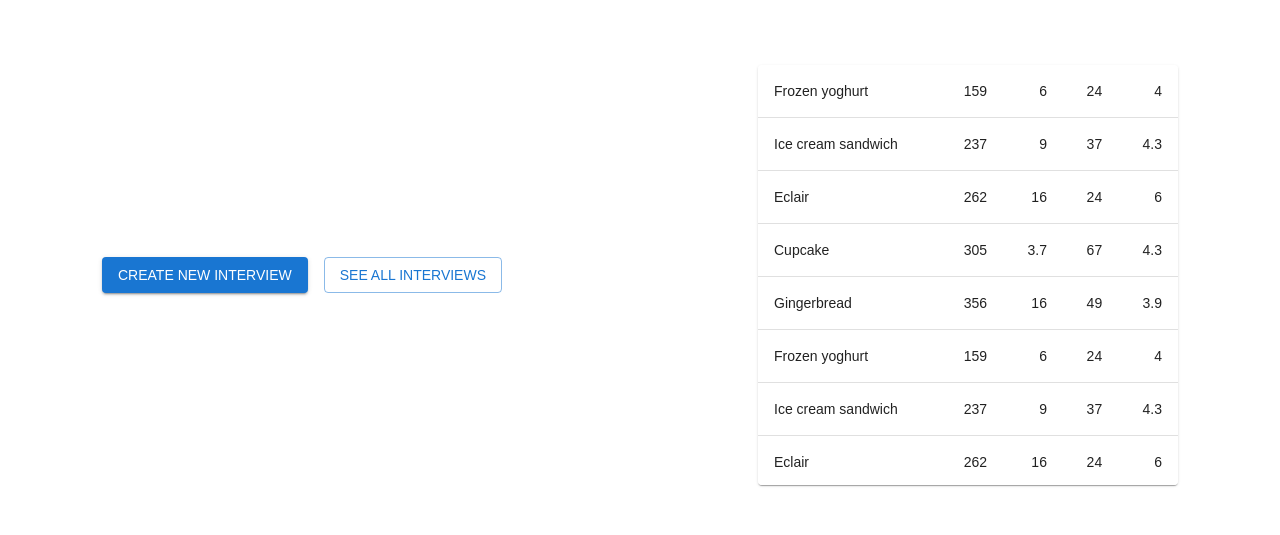
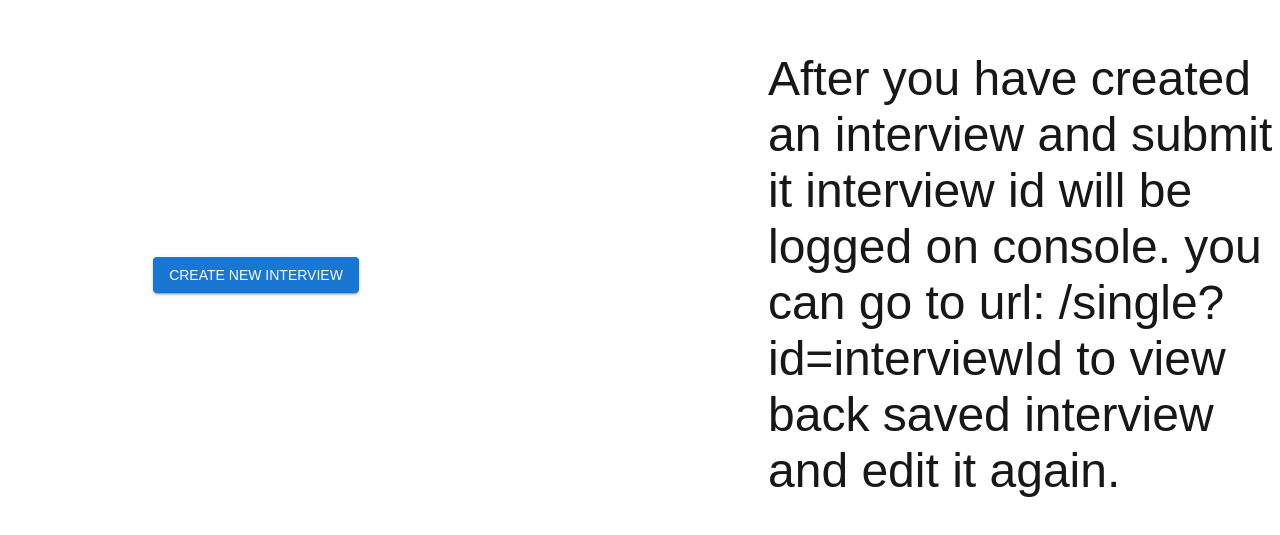
Before and after one commit to hasanarpat/interviewworkflow, a Next.js app: page / in a window 1280 px wide. Shown: the part 125-660 px from the top of the page. Built offline with nearby package versions, Linux system fonts and the light colour scheme; what @mui/material-nextjs would draw is missing.

Commit message:
editional

```diff
--- a/src/app/page.js
+++ b/src/app/page.js
@@ -1,4 +1,4 @@
-import { Button, Stack } from "@mui/material";
+import { Button, Stack, Typography } from "@mui/material";
 import styles from "./page.module.css";
 
 import Table from "@mui/material/Table";
@@ -83,39 +83,23 @@ export default function Home() {
       direction={{ xs: "column", lg: "row" }}
       className={styles.page}
     >
-      <Stack spacing={2} direction="row">
+      <Stack
+        spacing={2}
+        direction="row"
+        sx={{ width: "50%", alignItems: "center", justifyContent: "center" }}
+      >
         <Link href="/single">
           <Button variant="contained">Create New Interview</Button>
         </Link>
-        <Link href="/interviews">
-          <Button variant="outlined">See All Interviews</Button>
-        </Link>
       </Stack>
-      <Stack>
-        <TableContainer
-          className="table"
-          component={Paper}
-          sx={{ height: "420px", maxHeight: "100%", overflow: "scroll" }}
-        >
-          <Table sx={{ minWidth: 420 }} aria-label="simple table">
-            <TableBody>
-              {rows.map((row, i) => (
-                <TableRow
-                  key={i}
-                  sx={{ "&:last-child td, &:last-child th": { border: 0 } }}
-                >
-                  <TableCell component="th" scope="row">
-                    {row.name}
-                  </TableCell>
-                  <TableCell align="right">{row.calories}</TableCell>
-                  <TableCell align="right">{row.fat}</TableCell>
-                  <TableCell align="right">{row.carbs}</TableCell>
-                  <TableCell align="right">{row.protein}</TableCell>
-                </TableRow>
-              ))}
-            </TableBody>
-          </Table>
-        </TableContainer>
+      <Stack
+        sx={{ width: "50%", alignItems: "center", justifyContent: "center" }}
+      >
+        <Typography variant="h3" component="p">
+          After you have created an interview and submit it interview id will be
+          logged on console. you can go to url: /single?id=interviewId to view
+          back saved interview and edit it again.
+        </Typography>
       </Stack>
     </Stack>
   );
```
Also changed, not shown: src/app/interviews/[slug]/page.jsx (deleted, +0 -7 lines), src/app/interviews/page.jsx (deleted, +0 -7 lines).
